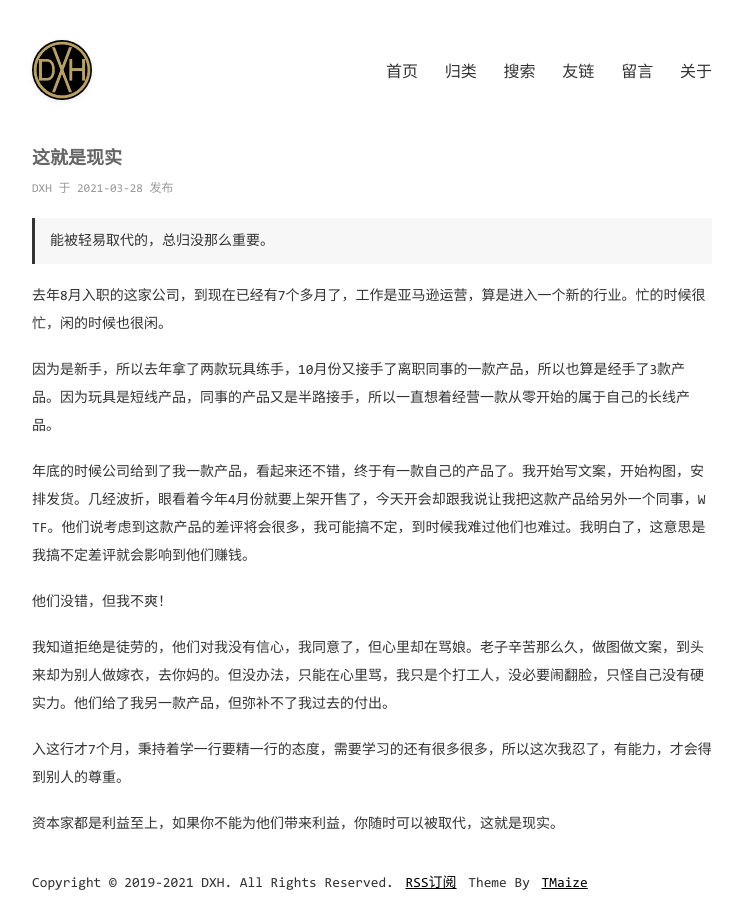
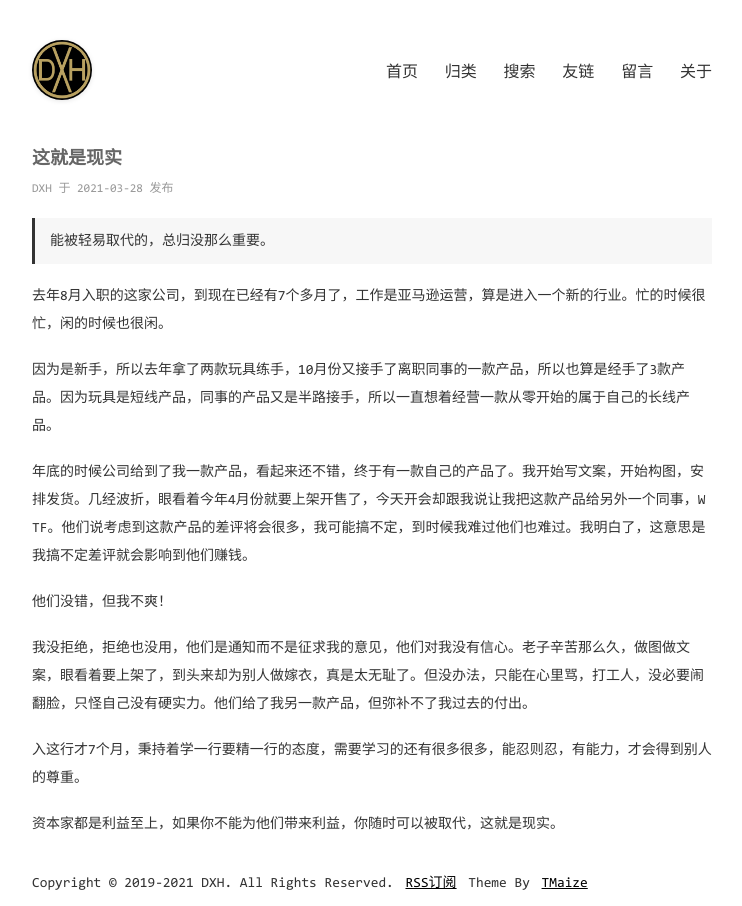
Before and after one commit to Devinteng/Devinteng.github.io, a Jekyll site: the page built from _posts/2021-3-28-这就是现实.md, in a window 1280 px wide. Shown: the whole page, without its empty margins (268-1010 px from the left). Built offline with Jekyll 4.4.1, drawn with Linux system fonts in a browser that asks for light colours.

Commit message:
Update 2021-3-28-这就是现实.md

```diff
--- a/_posts/2021-3-28-这就是现实.md
+++ b/_posts/2021-3-28-这就是现实.md
@@ -20,10 +20,10 @@ categories: [工作]
 他们没错，但我不爽！
 
 
-我知道拒绝是徒劳的，他们对我没有信心，我同意了，但心里却在骂娘。老子辛苦那么久，做图做文案，到头来却为别人做嫁衣，去你妈的。但没办法，只能在心里骂，我只是个打工人，没必要闹翻脸，只怪自己没有硬实力。他们给了我另一款产品，但弥补不了我过去的付出。
+我没拒绝，拒绝也没用，他们是通知而不是征求我的意见，他们对我没有信心。老子辛苦那么久，做图做文案，眼看着要上架了，到头来却为别人做嫁衣，真是太无耻了。但没办法，只能在心里骂，打工人，没必要闹翻脸，只怪自己没有硬实力。他们给了我另一款产品，但弥补不了我过去的付出。
 
 
-入这行才7个月，秉持着学一行要精一行的态度，需要学习的还有很多很多，所以这次我忍了，有能力，才会得到别人的尊重。
+入这行才7个月，秉持着学一行要精一行的态度，需要学习的还有很多很多，能忍则忍，有能力，才会得到别人的尊重。
 
 
 资本家都是利益至上，如果你不能为他们带来利益，你随时可以被取代，这就是现实。
```
